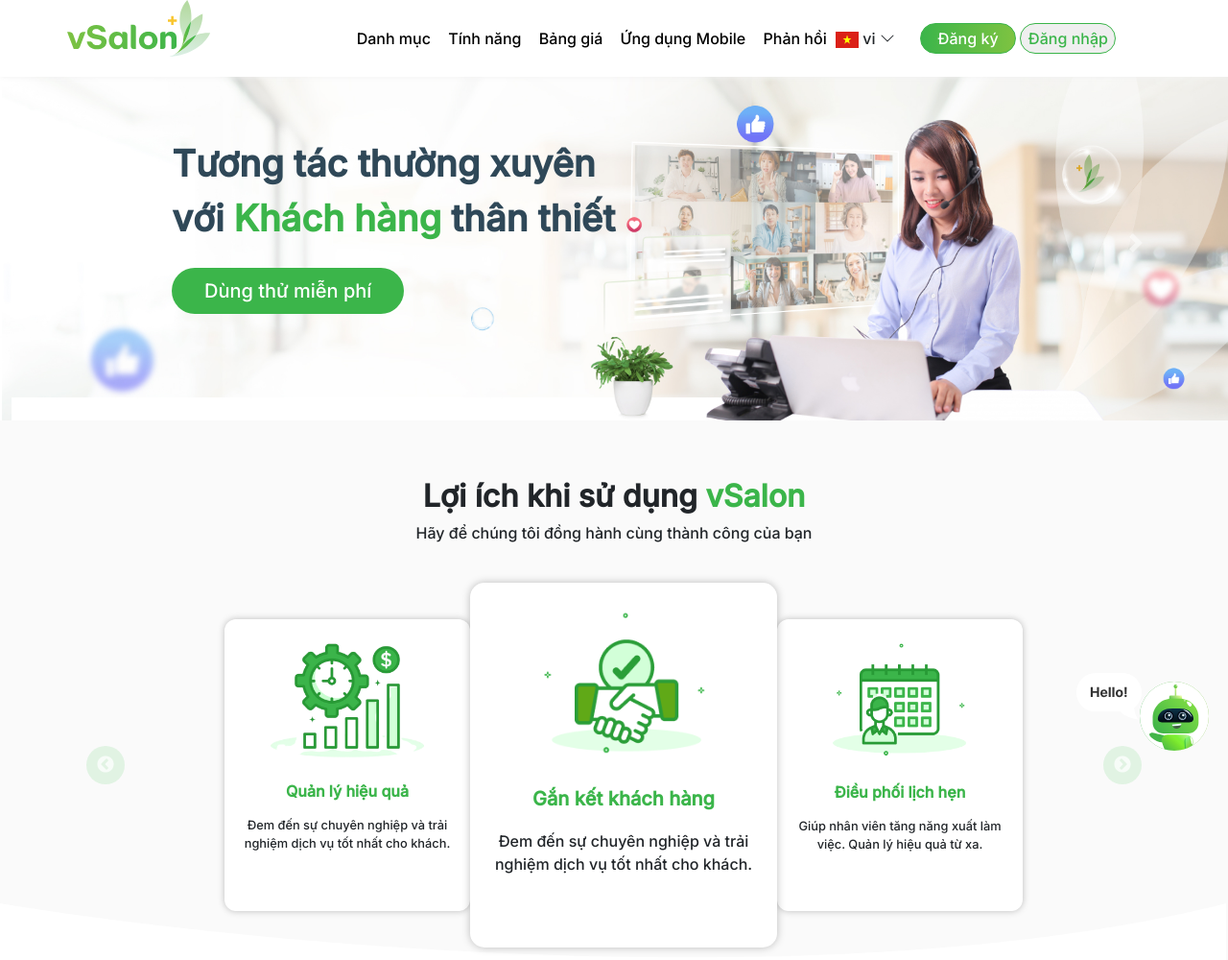
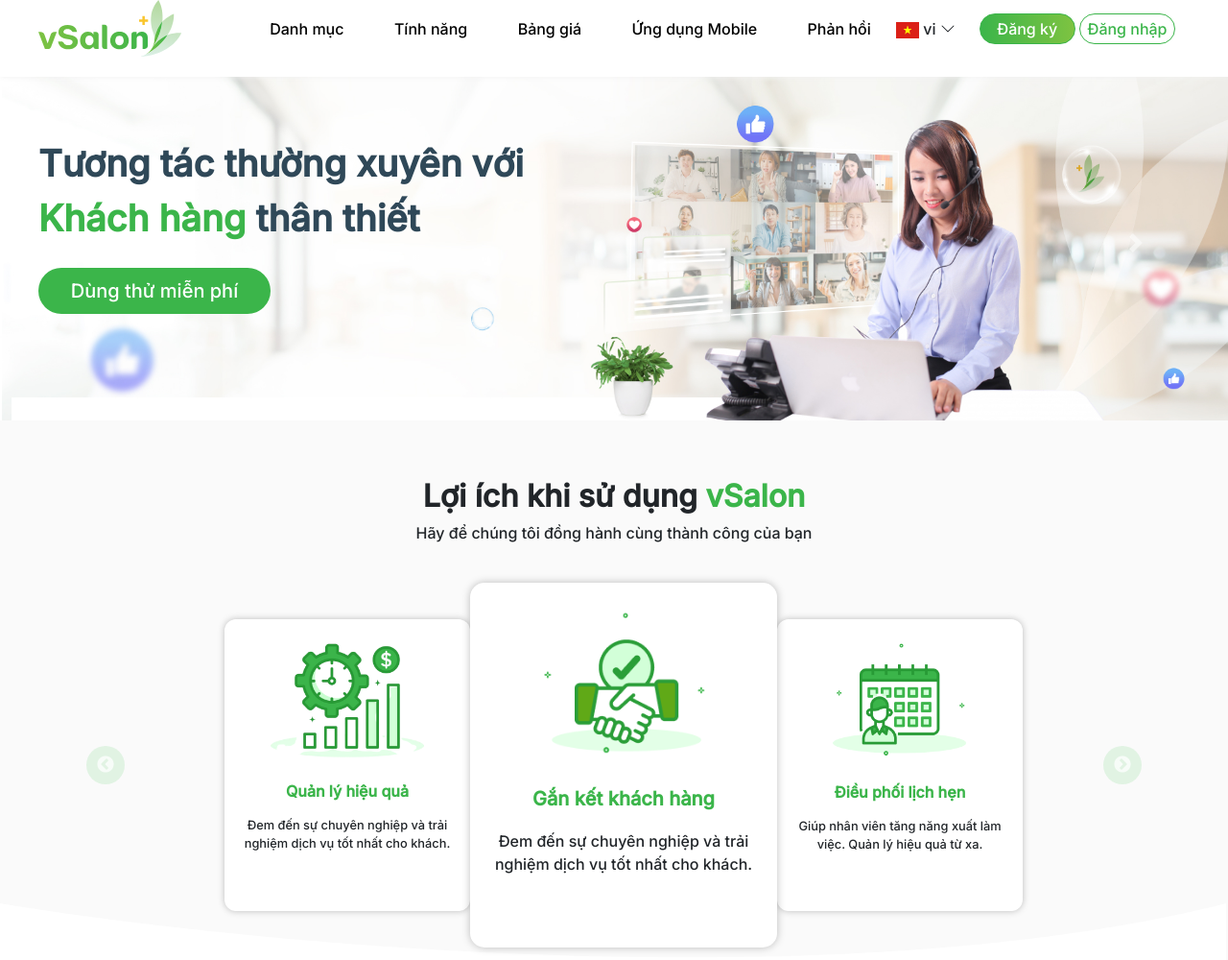
Before and after one commit to Haingocpham19/vSalon, a plain HTML site: page index.html in a window 1280 px wide. Shown: the top 1000 px of the page at 96% size. Drawn offline with nearby package versions, Linux system fonts and the light colour scheme.

Commit message:
chinh sua giao dien

```diff
--- a/css/style.scss
+++ b/css/style.scss
@@ -37,7 +37,7 @@ a {
   text-decoration: none !important;
 }
 a:hover {
-  color: red !important;
+  color: #3bb54a !important;
 }
 button {
   outline: none !important;
@@ -58,25 +58,29 @@ header {
   margin: 0 auto;
 }
 .header-section {
+  min-height: 80px;
   box-shadow: 0px 2px 2px rgba(0, 0, 0, 0.15);
-  width: 100%;
+  max-width: 100vw;
   position: relative;
   & .inner {
-    min-height: 80px;
     width: 100%;
     margin: 0 auto;
     .menu {
+      padding: 0 !important;
+      .logo{
+        padding:0 !important;
+      }
       .menu-cate {
         display: flex;
         .list-categories {
           display: block;
-          width: 60%;
+          width: 70%;
           a {
             margin: auto;
           }
         }
         .change-stuff {
-          width: 40%;
+          width: 30%;
           .change-language {
             position: relative;
             display: inline-block;
@@ -110,7 +114,7 @@ header {
             }
           }
           .action-login-register {
-            margin: auto;
+            margin: auto 0;
             button {
               outline: none;
               cursor: pointer;
@@ -135,6 +139,7 @@ header {
               border: 1.5px solid #3bb54a;
               box-sizing: border-box;
               color: #3bb54a;
+              background-color: #fff
             }
             button:focus {
               opacity: 0.7;
@@ -201,10 +206,11 @@ header {
   }
 }
 
-body .stuff {
+body{
+  .stuff {
     padding-top: 68px;
-}
     .introduction {
+      width: 100%;
       display: block;
       min-height: auto;
       // background-image: url("../images/background.jpg");
@@ -224,12 +230,15 @@ body .stuff {
         }
         .inner {
           position: absolute;
-      top: 0;
+          max-width:1200px;
+          top: 20%;
+          left:50%;
+          transform: translateX(-50%);
           .text-intro {
             position: relative;
             display: block;
             color: #2f4858;
-        width: 40%;
+            width: 50%;
             z-index: 9;
             font-weight: 700;
             font-size: 38px;
@@ -257,6 +266,10 @@ body .stuff {
         }
       }
     }
+  }
+}
+
+
 .introduction-mobile {
   width: 100%;
   height: auto;
@@ -1133,6 +1146,16 @@ body {
 @media (max-width: 1199px) {
   .header-section {
     position: relative;
+    & .inner {
+      margin: 0 auto;
+      .menu {
+        .logo{
+          img{
+            padding-left:20px;
+          }
+        }
+      }
+    }
     .list-categories {
       display: none !important;
     }
@@ -1280,8 +1303,12 @@ body {
 }
 /* Large devices (tablet, 992px and down) */
 @media (max-width: 768px) {
+  body{
+    .stuff{
       .introduction {
         display: none;
+      }
+    }
   }
   .intro.center {
     position: none;
--- a/index.html
+++ b/index.html
@@ -37,18 +37,18 @@
         <div class="header-section">
             <div class="inner d-flex">
                 <div class="col-lg-12 col-md-12 col-xs-12 d-flex menu">
-                    <div class="col-lg-3 col-md-3 col-sm-6">
+                    <div class="logo col-lg-2 col-md-2 col-sm-6">
                         <img src="/images/logo.svg">
                     </div>
-                    <div class="col-lg-9 col-md-9 col-sm-6 menu-cate">
-                        <div class="list-categories d-flex justity-content-around">
+                    <div class="col-lg-10 col-md-10 col-sm-6 menu-cate">
+                        <div class="list-categories d-flex justity-content-center">
                             <a href="#">Danh mục</a>
                             <a href="#">Tính năng</a>
                             <a href="#">Bảng giá</a>
                             <a href="#">Ứng dụng Mobile</a>
                             <a href="#">Phản hồi</a>
                         </div>
-                        <div class="change-stuff d-flex justify-content-around">
+                        <div class="change-stuff d-flex justify-content-between">
                             <div class="change-language">
                                 <div class="flag-item">
                                     <img src="/images/2560px-Flag_of_Vietnam.svg.png" width="24px" height="17.14px">
@@ -121,7 +121,7 @@
             <div id="carouselExampleControls" class="carousel slide" data-ride="carousel">
                 <div class="carousel-inner">
                     <div class="carousel-item active">
-                        <div class="inner" style="left:14%;top:20%;">
+                        <div class="inner">
                             <div class="text-intro">
                                 Giải pháp điện toán đám mây <span>quản lý Salon</span> hiệu quả nhất
                                 <button class="btn-trial-free">Dùng thử miễn phí
@@ -130,7 +130,7 @@
                         <img class="d-block w-100" src="/images/slide-1.jpg" alt="First slide">
                     </div>
                     <div class="carousel-item">
-                        <div class="inner" style="left:14%;top:20%;">
+                        <div class="inner">
                             <div class="text-intro">
                                 Tương tác thường xuyên với <span>Khách hàng</span> thân thiết
                                 <button class="btn-trial-free">Dùng thử miễn phí
@@ -139,7 +139,7 @@
                         <img class="d-block w-100" src="/images/slide-2.jpg" alt="Second slide">
                     </div>
                     <div class="carousel-item">
-                        <div class="inner" style="left:14%;top:20%;">
+                        <div class="inner">
                             <div class="text-intro">
                                 Giải pháp điện toán đám mây <span>quản lý Salon</span> hiệu quả nhất
                                 <button class="btn-trial-free">Dùng thử miễn phí
@@ -1023,12 +1023,12 @@
         Copyright © 2021 <span>vSalon</span> . All rights reserved.
     </div>
 
-    <div id="ex-footer">
+    <!-- <div id="ex-footer">
         <div id="back-to-top">
             <img src="/images/back to top.png">
         </div>
         <img class="messenger" src="/images/messager.svg">
-    </div>
+    </div> -->
 
     <!-- slicker -->
     <script type="text/javascript" src="https://code.jquery.com/jquery-1.11.0.min.js"></script>
@@ -1084,7 +1084,7 @@
 
         //slide benefit mobile
         $('.one-time').slick({
-            dots: true,
+            dots: false,
             infinite: false,
             speed: 300,
             slidesToShow: 1,
```
Also changed, not shown: public/index.html (+2 -2 lines), css/style.css, 1 other file. Lines whose indentation alone changed are shown as unchanged.
